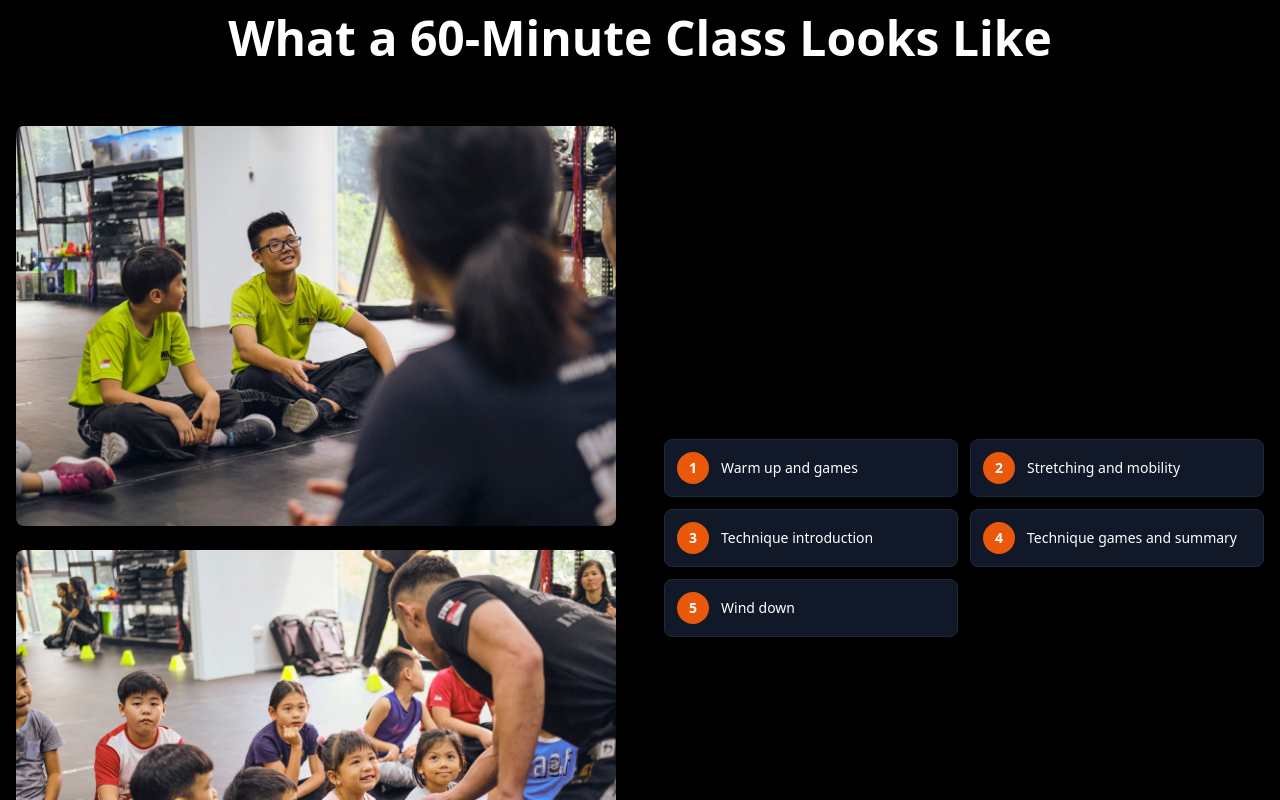
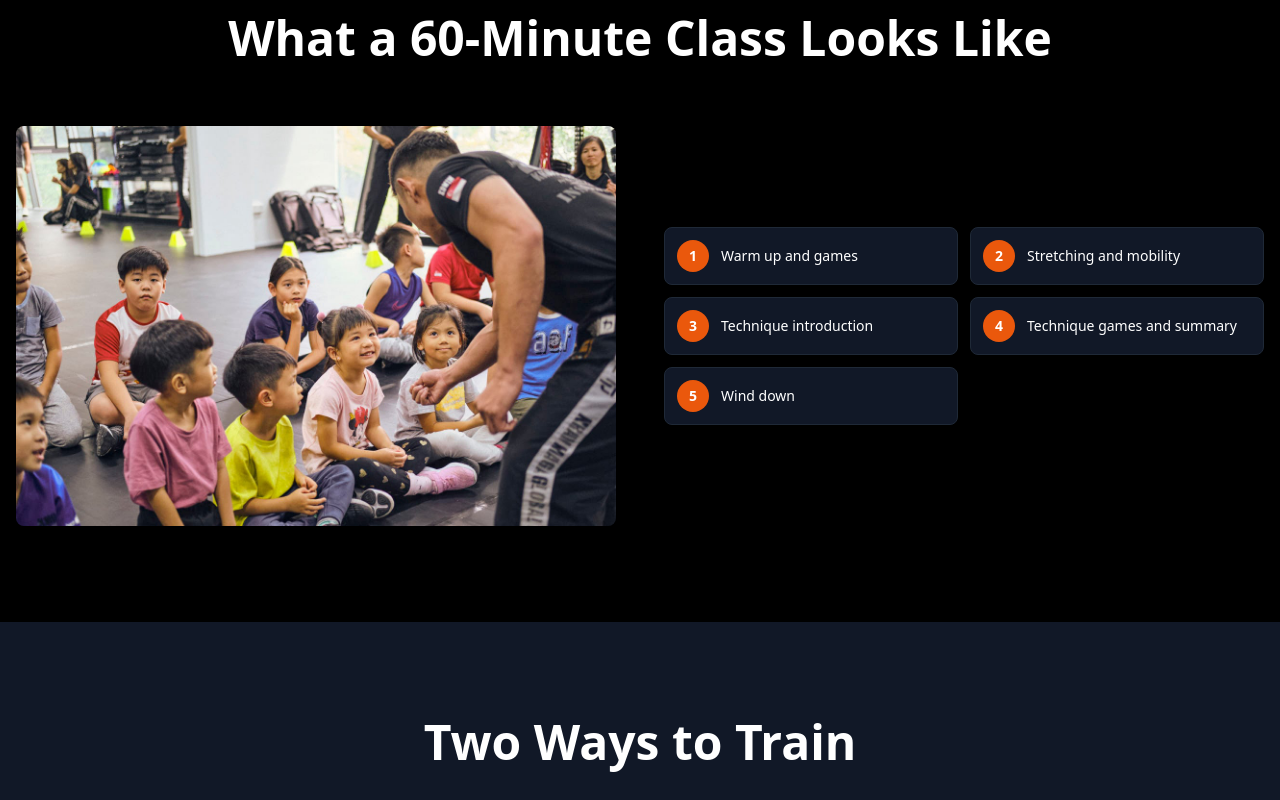
Before and after one commit to ecent/kravist-website-main, a React (Vite) app: page /programs/youth/learn-more in a window 1280 px wide. Shown: the part 1760-2560 px from the top of the page. Built offline with nearby package versions, Linux system fonts and the light colour scheme.

Commit message:
Remove photo from class description
Remove one of the photos from the "What a 60-minute class looks like" section.

```diff
--- a/src/pages/YouthLearnMore.tsx
+++ b/src/pages/YouthLearnMore.tsx
@@ -137,12 +137,7 @@ const YouthLearnMore = () => {
               What a 60-Minute Class Looks Like
             </h2>
             <div className="grid lg:grid-cols-2 gap-12 max-w-7xl mx-auto items-center">
-              <div className="space-y-6 order-2 lg:order-1">
-                <img
-                  src="/lovable-uploads/58d138e6-4d9a-46b1-ad96-bbd524408fe9.png"
-                  alt="Youth students listening to instructor during reflection circle"
-                  className="w-full h-auto rounded-lg shadow-2xl"
-                />
+              <div className="relative order-2 lg:order-1">
                 <img
                   src="/lovable-uploads/ed953cd3-69a5-4d2d-9972-9031a3a3c1e7.png"
                   alt="Youth students engaged in training session"
```
